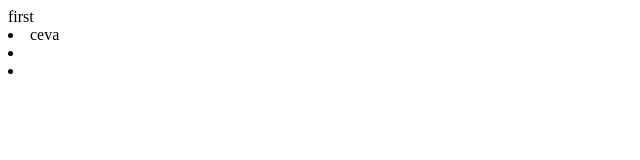
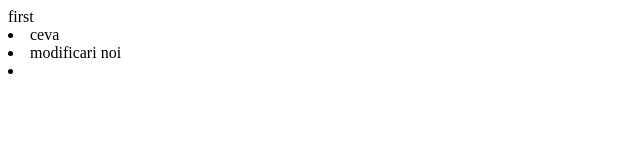
Before and after one commit to i626F/gitTutorial, a plain HTML site: page index.html in a window 1280 px wide. Shown: the whole page, without its empty margins (0-640 px from the left). Drawn offline with Linux system fonts and the light colour scheme.

Commit message:
third list modified

```diff
--- a/index.html
+++ b/index.html
@@ -9,7 +9,7 @@
   <body>
     <div>first</div>
     <li>ceva</li>
-    <li></li>
+    <li>modificari noi</li>
     <li></li>
   </body>
 </html>
```
